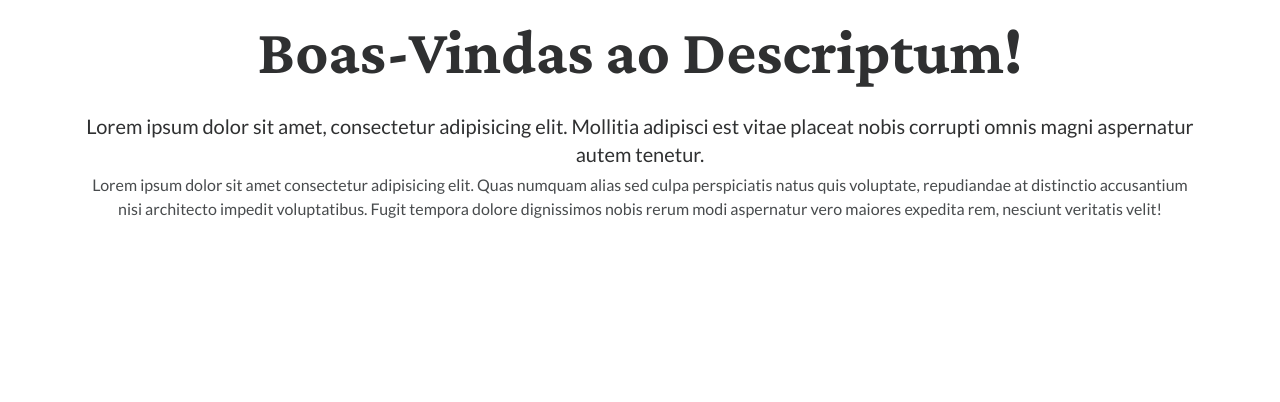
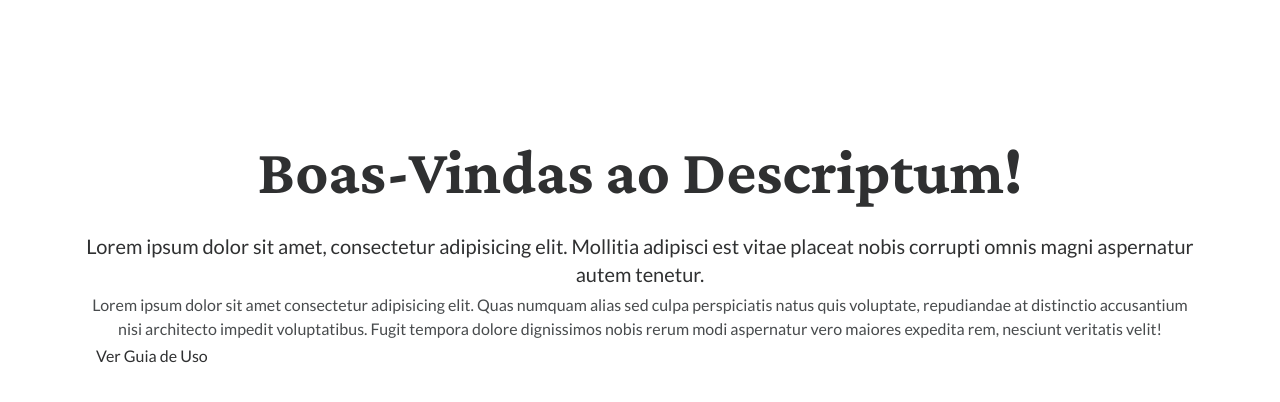
Before and after one commit to CodeDontBlow/Tecsys-frontend, a React (Vite) app: page / in a window 1280 px wide. Shown: the top 402 px of the page. Built offline with nearby package versions, Linux system fonts and the light colour scheme.

Commit message:
feat[CDB-84]: Preparando para futura integração com novos componentes

```diff
--- a/src/pages/Homepage/Homepage.jsx
+++ b/src/pages/Homepage/Homepage.jsx
@@ -2,7 +2,7 @@ import styles from './Homepage.module.css'
 
 function Homepage () {
     return (
-        <div className='px-md-5'>
+        <div className={`px-md-5 ${styles.container}`} >
             <h1 className={styles.title}>Boas-Vindas ao Descriptum!</h1>
             <div className={styles.textContainer}>
                 <p className={styles.mainText}>
@@ -12,6 +12,12 @@ function Homepage () {
                     Lorem ipsum dolor sit amet consectetur adipisicing elit. Quas numquam alias sed culpa perspiciatis natus quis voluptate, repudiandae at distinctio accusantium nisi architecto impedit voluptatibus. Fugit tempora dolore dignissimos nobis rerum modi aspernatur vero maiores expedita rem, nesciunt veritatis velit!
                 </p>
             </div>
+
+            <div className={styles.buttonsContainer}>
+                {/* O outro botão virá assim (precisa do componente de Botão) */}
+                {/* <a href="" className={styles.userGuideBtn} style={{backgroundColor: 'var(--base-royal)', flexGrow: 1}}>Começar a Extrair</a> */}
+                <a href="" className={styles.userGuideBtn}>Ver Guia de Uso</a>
+            </div>
         </div>
     )
 }
--- a/src/pages/Homepage/Homepage.module.css
+++ b/src/pages/Homepage/Homepage.module.css
@@ -1,3 +1,11 @@
+div.container{
+    padding-top: 7.5rem;
+    height: 100%;
+
+    display: flex;
+    flex-direction: column;
+}
+
 h1.title{
     color: var(--black-700);
     font: var(--title-large);
@@ -22,3 +30,23 @@ div.textContainer{
         font: var(--text-regular);
         color: var(--black-500);
     }
+
+div.buttonsContainer{
+    width: 50%;
+    display: flex;
+    align-items: center;
+    gap: 15px;
+}
+    a.userGuideBtn{
+        padding: .2rem 1rem;
+
+        color: var(--black-700);
+        font: var(--text-regular);
+        text-decoration: none;
+
+        transition: all 150ms ease;
+    }
+        a.userGuideBtn:hover{
+            scale: 1.02;
+            text-decoration: underline;
+        }
--- a/src/styles/global.css
+++ b/src/styles/global.css
@@ -1,3 +1,12 @@
+html{
+    height: 100%;
+}
+
 body{
     min-height: 100vh;
+    height: 100%;
 }
+
+div#root{
+    height: 100%;
+}
```
